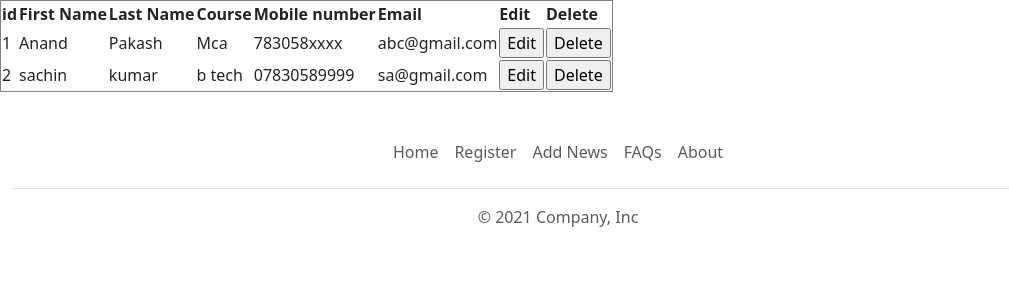
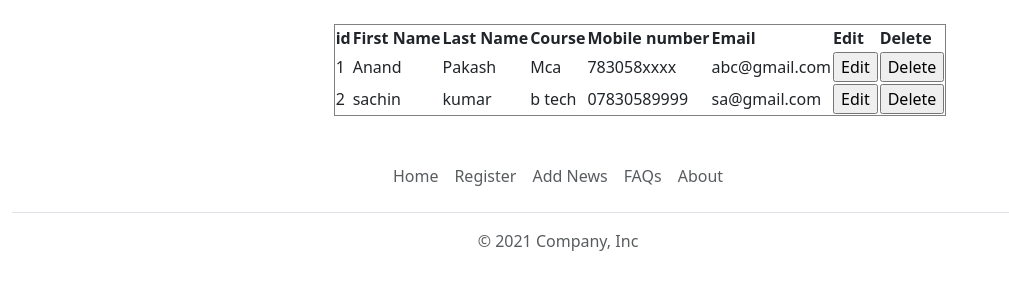
Before and after one commit to Anand-Prakash78/django-crud, a Django app: page /showpage/ in a window 1280 px wide. Shown: the part 56-356 px from the top of the page, without its empty margins (0-1009 px from the left). Run offline with Django 4.2, Linux system fonts and the light colour scheme; data comes from the database, SQL or seed files in the repository.

Commit message:
Update show.html
add margin top

```diff
--- a/template/show.html
+++ b/template/show.html
@@ -1,6 +1,8 @@
 {% extends 'base.html' %}
 {% block content %}
-    <table border="1">
+<center>
+    <div class="mt-4">
+        <table border="1">
         <tr>
             <th>id</th>
             <th>First Name</th>
@@ -36,4 +38,6 @@
         {% endfor %}
         {% endif %}
     </table >
+    </div>
+</center>
 {% endblock %}
```
